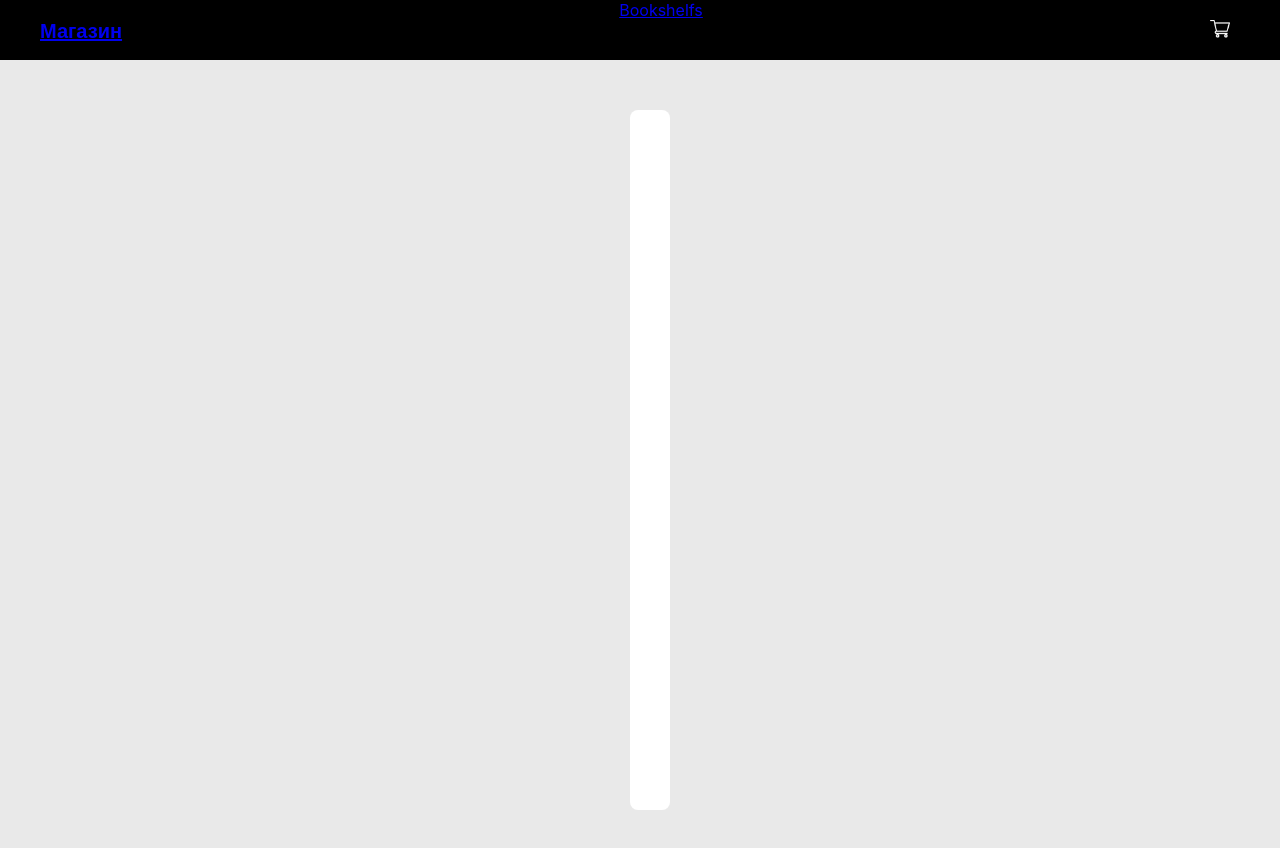
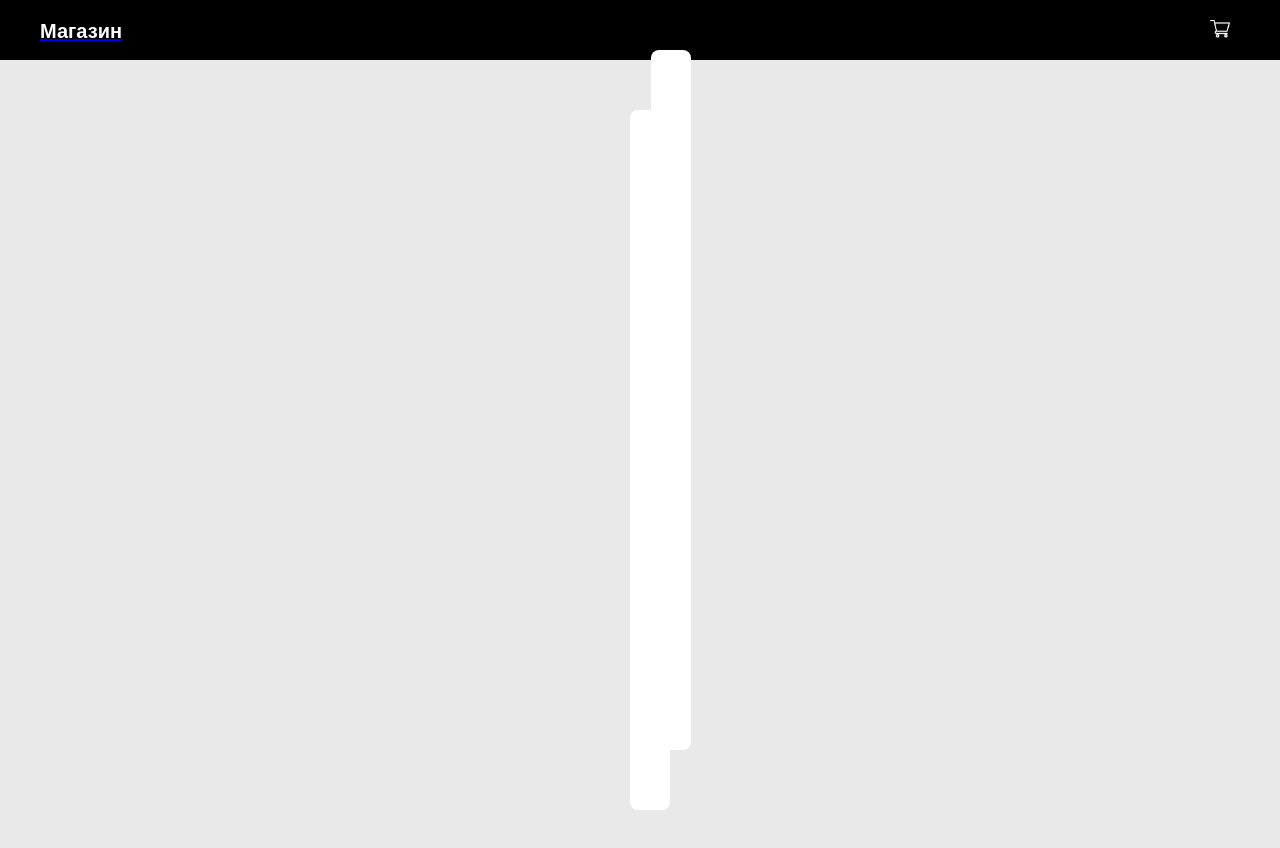
Before and after one commit to sonia13marker/yandex-homework, a React (Create React App) app in the folder 3-4/: page / in a window 1280 px wide. Shown: the top 848 px of the page. Built offline with nearby package versions, Linux system fonts and the light colour scheme.

Commit message:
обнова

```diff
--- a/3-4/src/components/Layout/Layout.css
+++ b/3-4/src/components/Layout/Layout.css
@@ -7,12 +7,15 @@
 	display: block;
 	display: inline-flex;
 	justify-content: space-between;
+	text-decoration: none;
 }
 .header__title {
 	padding: 20px 40px;
 	font-size: 20px;
 	font-family: sans-serif;
 	margin: 0;
+	color: white;
+	text-decoration: none;
 }
 .button__cart {
 	width: 40px;
@@ -23,7 +26,7 @@
 	display: flex;
 	align-items: center;
 	justify-content: center;
-	margin: auto 40px;
+	margin: 10px 40px;
 }
 .button__cart:hover {
 	background-color: darkgray;
@@ -31,6 +34,7 @@
 
 }
 .button__cart img {
+
 	width: 20px;
 	height: 20px;
 }
--- a/3-4/src/components/Layout/Layout.jsx
+++ b/3-4/src/components/Layout/Layout.jsx
@@ -2,14 +2,21 @@
 
 import styles from './Layout.css';
 import { Link } from 'react-router-dom';
+import {BookshelfPage} from '../../pages/BookshelfPage/BookshelfPage.jsx';
 
 export  const Layout = (props) => {
 
 	return <div>
 		<header className="header">
 			<Link to="/"><h1 className="header__title">Магазин</h1></Link>
-			<Link to="bookshelfs">Bookshelfs</Link>
+			<Link to="/bookshelf">
+				{
+					<BookshelfPage/>
+				}
+			</Link>
+			<Link to="/cart">
 			<button className="button__cart"><img src={require('./shopping-cart.png')}/></button>
+			</Link>
 		</header>
 		<div>
 			{ props.children }
```
